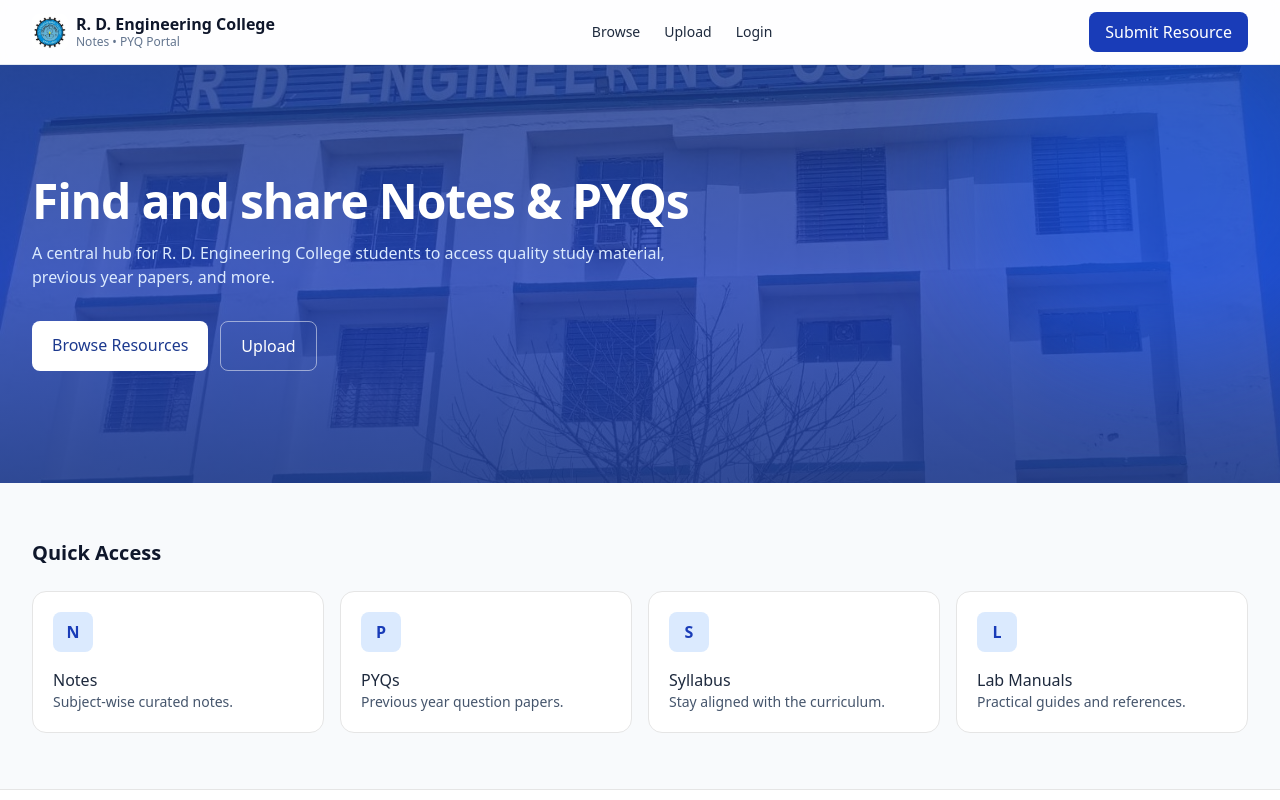
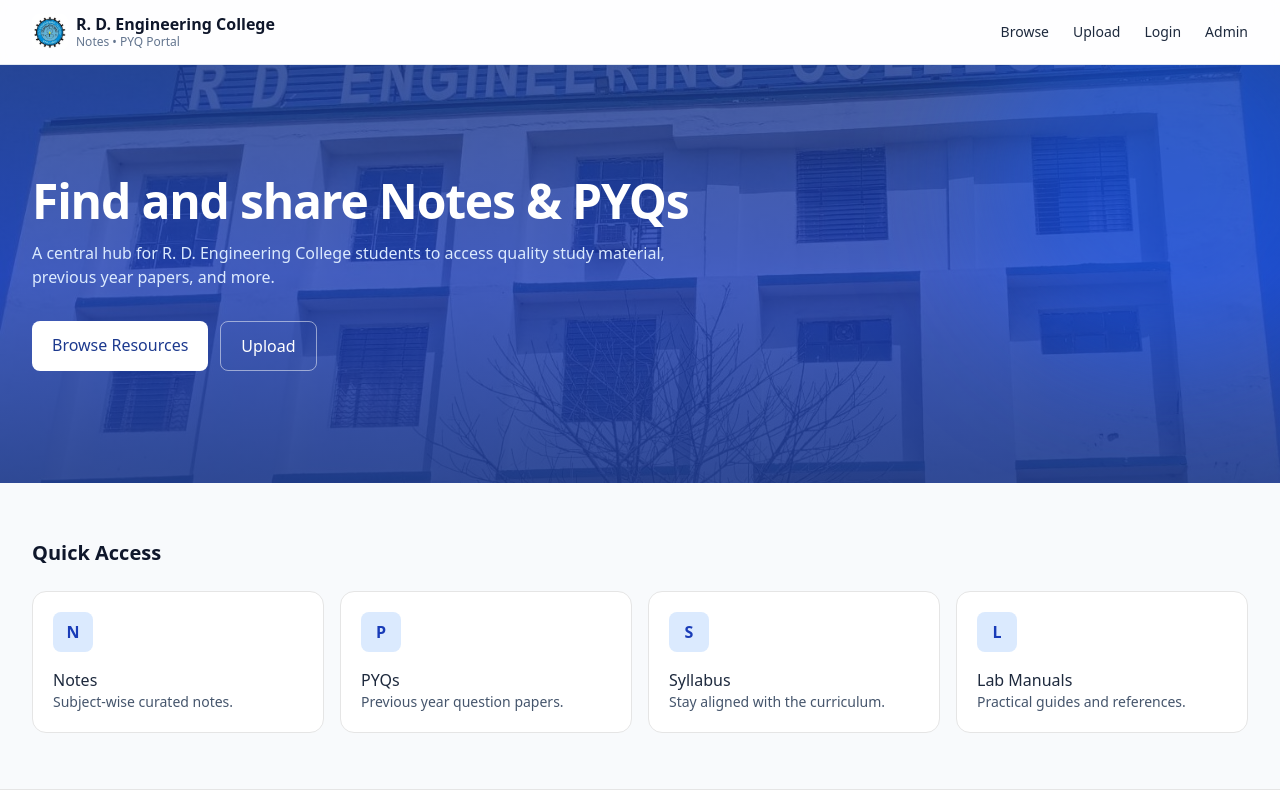
Before and after one commit to Abhay241-ds/RDEC, a Next.js app: page / in a window 1280 px wide. Shown: the top 800 px of the page. Built offline with nearby package versions, Linux system fonts and the light colour scheme.

Commit message:
Simplify header nav and remove footer admin link

```diff
--- a/app/layout.tsx
+++ b/app/layout.tsx
@@ -43,8 +43,8 @@ export default function RootLayout({
               <a className="hover:text-blue-800" href="/browse">Browse</a>
               <a className="hover:text-blue-800" href="/upload">Upload</a>
               <a className="hover:text-blue-800" href="/login">Login</a>
+              <a className="hover:text-blue-800" href="/admin">Admin</a>
             </nav>
-            <a href="/upload" className="md:inline-flex hidden px-4 py-2 rounded-md bg-blue-800 text-white hover:bg-blue-700">Submit Resource</a>
           </div>
         </header>
         <main>{children}</main>
@@ -53,7 +53,6 @@ export default function RootLayout({
             <div>© {new Date().getFullYear()} R. D. Engineering College</div>
             <div className="flex gap-4">
               <a className="hover:text-blue-800" href="/about">About</a>
-              <a className="hover:text-blue-800" href="/admin">Admin</a>
             </div>
           </div>
         </footer>
```
